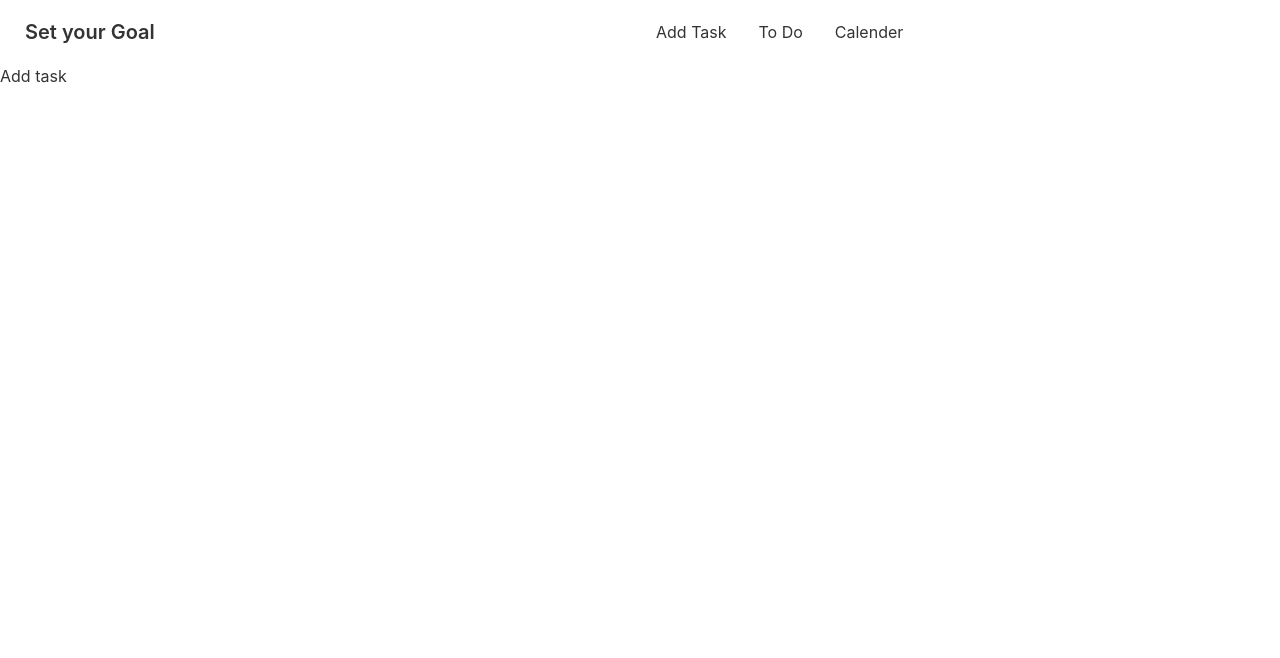
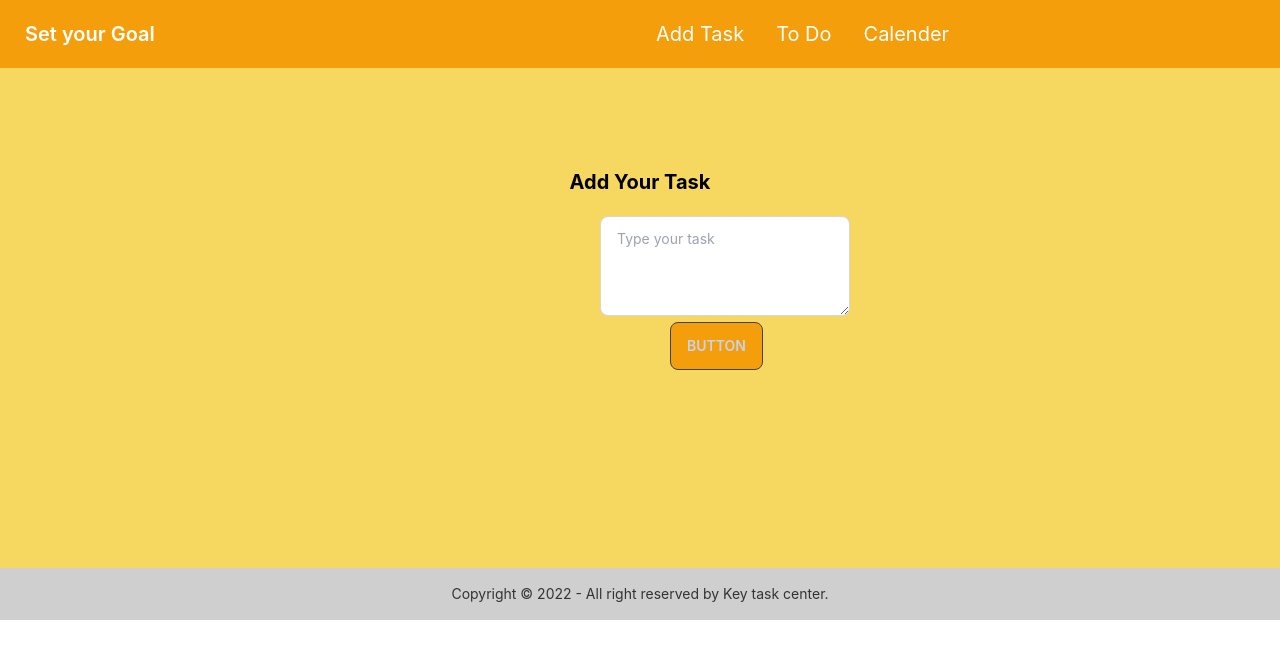
Before and after one commit to Masum-WebD/key-task, a React (Create React App) app: page / in a window 1280 px wide. Shown: the top 658 px of the page. Built offline with nearby package versions, Linux system fonts and the light colour scheme.

Commit message:
second call

```diff
--- a/src/App.js
+++ b/src/App.js
@@ -4,6 +4,7 @@ import Navbar from './component/Navbar';
 import AddTask from './Page/AddTask';
 import ToDo from './Page/ToDo';
 import Calender   from './Page/Calender';
+import Footer from './component/Footer';
 
 function App() {
   return (
@@ -14,6 +15,7 @@ function App() {
           <Route path="/todo" element={<ToDo/>}></Route>
           <Route path="/calender" element={<Calender/>}></Route>
         </Routes>
+        <Footer/>
     </div>
   );
 }
--- a/src/Page/AddTask.js
+++ b/src/Page/AddTask.js
@@ -2,8 +2,14 @@ import React from 'react';
 
 const AddTask = () => {
     return (
-        <div>
-            <h1> Add task</h1>
+        <div className="z-10 bg-secondary  h-[500px]">
+            <div className="pt-[100px]">
+            <h2 className='text-center text-xl font-bold mb-5 text-black'> Add Your Task</h2>
+            <textarea class="textarea textarea-bordered ml-[600px]  justify-center h-[100px] w-[250px]  " placeholder="Type your task"></textarea><br />
+            <button class="btn bg-primary ml-[670px]">Button</button>
+            </div>
+
+
         </div>
     );
 };
--- a/src/Page/Calender.js
+++ b/src/Page/Calender.js
@@ -1,9 +1,12 @@
-import React from 'react';
+import React from "react";
+
 
 const Calender = () => {
+
     return (
         <div>
-            <h2>calender</h2>
+
+
         </div>
     );
 };
--- /dev/null
+++ b/src/component/Footer.js
@@ -0,0 +1,11 @@
+const Footer = () => {
+  return (
+    <footer class="footer footer-center p-4 bg-base-300 text-base-content">
+      <div>
+        <p>Copyright © 2022 - All right reserved by Key task center.</p>
+      </div>
+    </footer>
+  );
+};
+
+export default Footer;
--- a/src/component/Navbar.js
+++ b/src/component/Navbar.js
@@ -1,8 +1,11 @@
 import React from 'react';
 import {Link } from 'react-router-dom';
 const Navbar = () => {
+  const menuItem={
+
+  }
   return (
-    <div class="navbar bg-base-100">
+    <div class="navbar bg-primary text-white ">
       <div class="navbar-start">
         <div class="dropdown">
           <label tabindex="0" class="btn btn-ghost lg:hidden">
@@ -23,10 +26,10 @@ const Navbar = () => {
           </label>
           <ul
             tabindex="0"
-            class="menu menu-compact dropdown-content mt-3 p-2 shadow bg-base-100 rounded-box w-52"
+            class="menu menu-compact dropdown-content mt-3 p-2 shadow bg-base-100 rounded-box w-52 "
           >
             <li>
-            <Link to='/'>Add Task</Link>
+            <Link  to='/'>Add Task</Link>
             </li>
 
             <li>
@@ -42,14 +45,14 @@ const Navbar = () => {
       <div class="navbar-center hidden lg:flex">
         <ul class="menu menu-horizontal p-0">
           <li>
-            <Link to='/'>Add Task</Link>
+            <Link className="text-bold text-xl" to='/'>Add Task</Link>
           </li>
 
           <li>
-            <Link to='todo'>To Do</Link>
+            <Link className="text-bold text-xl" to='todo'>To Do</Link>
           </li>
           <li>
-            <Link to='calender'>Calender</Link>
+            <Link className="text-bold text-xl" to='calender'>Calender</Link>
           </li>
         </ul>
       </div>
--- a/tailwind.config.js
+++ b/tailwind.config.js
@@ -8,7 +8,7 @@ module.exports = {
     themes: [
       {
         mytheme: {
-          primary: "#a991f7",
+          primary: "#f59e0b",
           secondary: "#f6d860",
           accent: "#37cdbe",
           neutral: "#3d4451",
```
Also changed, not shown: 1 other file (tests, documents, lock files or other folders).
